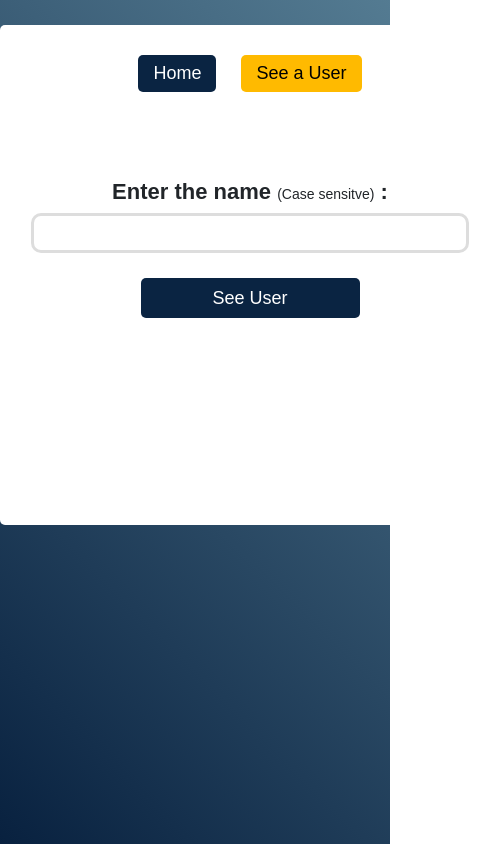
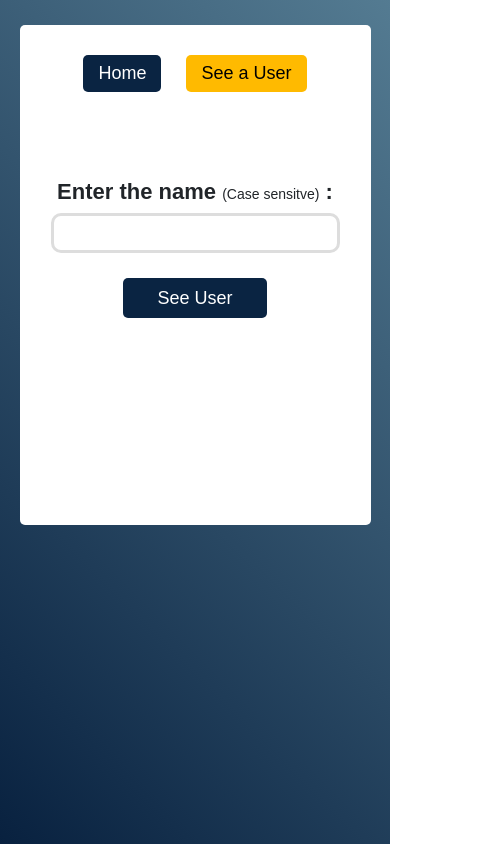
Before and after one commit to shafik720/Coding-Challenge, a React (Create React App) app: page /findUser in a window 390 px wide. Shown: the whole page, 500 px wide, since content can reach past the window. Built offline with nearby package versions, Linux system fonts and the light colour scheme; the HTML template or start-up script is replaced by a standard one.

Commit message:
mobile responsiveness done

```diff
--- a/src/App.css
+++ b/src/App.css
@@ -77,3 +77,14 @@
   font-size: 14px;
   font-weight: 400;
 }
+
+/* For mobile responsiveness */
+@media only screen and (max-width:501px){
+  .main-div{
+    background: white;
+    width: 90%;
+    margin: 25px auto;
+    border-radius: 5px;
+    min-height: 500px;
+  }
+}
--- a/src/Components/Utilities/fakeDb.js
+++ b/src/Components/Utilities/fakeDb.js
@@ -57,8 +57,6 @@ const editToDb = (name, id, agree, previousUserName, previousCatagoryId) => {
 
 
     const existingUserName = dbUser.find(user => user.userName === userName);
-    console.log('Previous Catagory Id : ', previousCatagoryId);
-    console.log('New Catagory Id : ', catagoryId);
     if (previousCatagoryId==catagoryId && existingUserName) {
         toast.error("You have not changed anything or the name already exists !", {
             position: "bottom-center",
```
